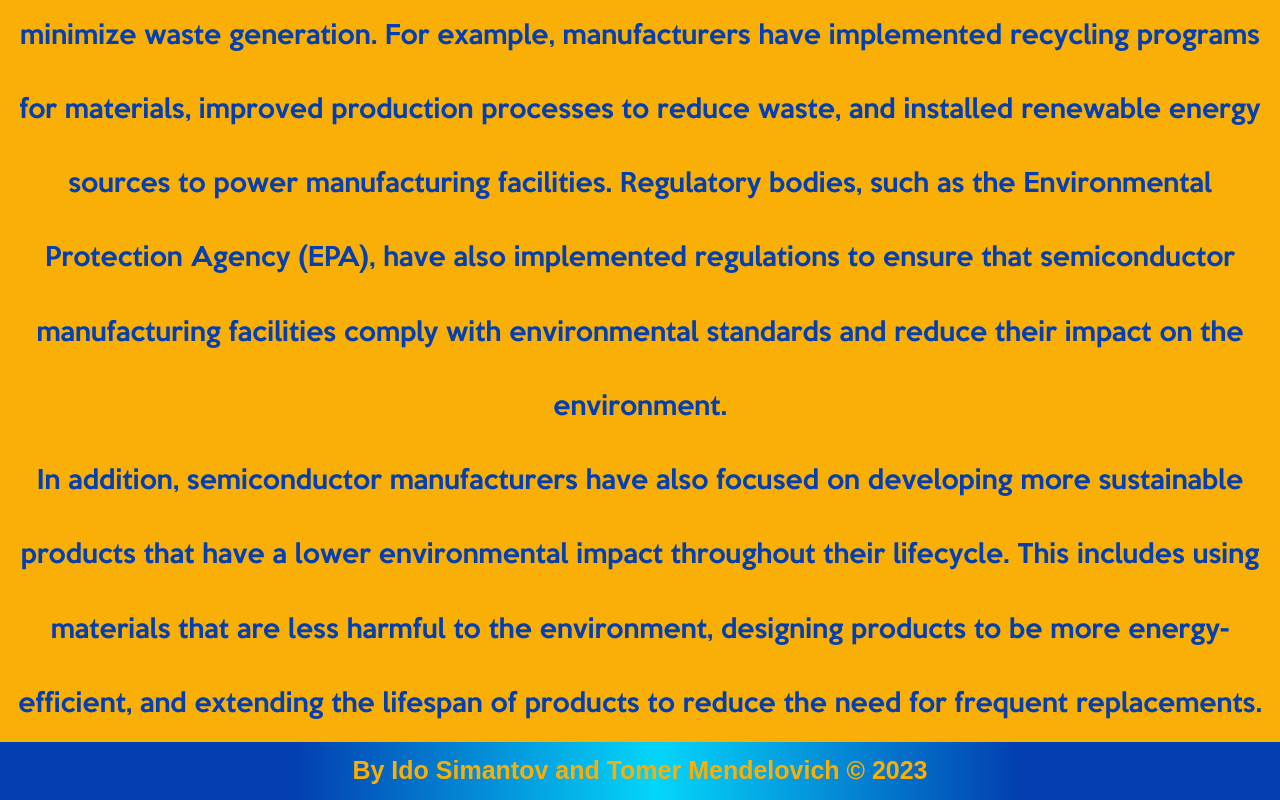
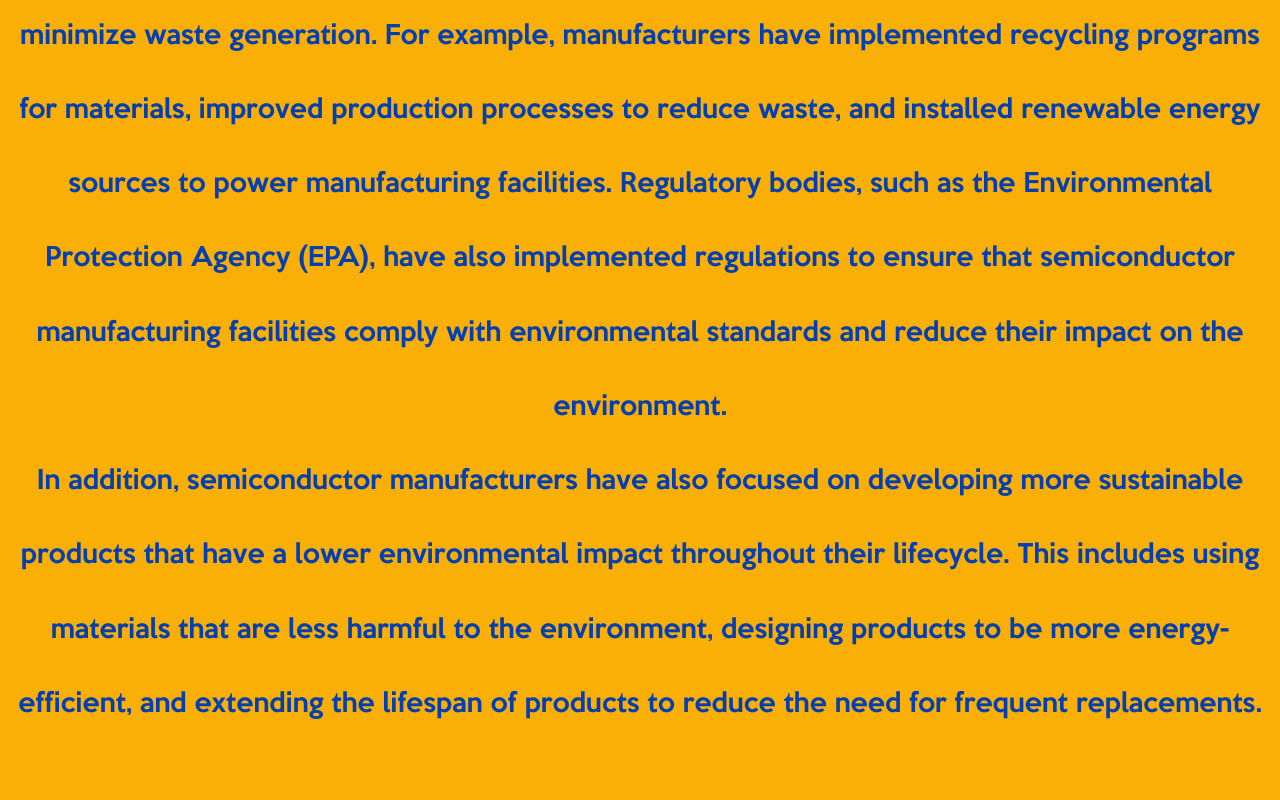
Before and after one commit to TOMERmend22134/End_of_Sysmeter_A_year_A_work_Chinese_manufacturers, a plain HTML site: page solutions.html in a window 1280 px wide. Shown: the part 433-1233 px from the top of the page. After the commit the page ends 1175 px from the top, so only its background shows below. Drawn offline with Linux system fonts and the light colour scheme.

Commit message:
Update solutions.html

```diff
--- a/solutions.html
+++ b/solutions.html
@@ -68,9 +68,7 @@
         <p class="solutionsfix">In addition, semiconductor manufacturers have also focused on developing more sustainable products that have a lower environmental impact throughout their lifecycle. This includes using materials that are less harmful to the environment, designing products to be more energy-efficient, and extending the lifespan of products to reduce the need for frequent replacements.</p>
     </section>
 
-    <footer>
-        <p>By Ido Simantov and Tomer Mendelovich &copy; 2023</p>
-    </footer>
+
 </body>
 
 </html>
```
